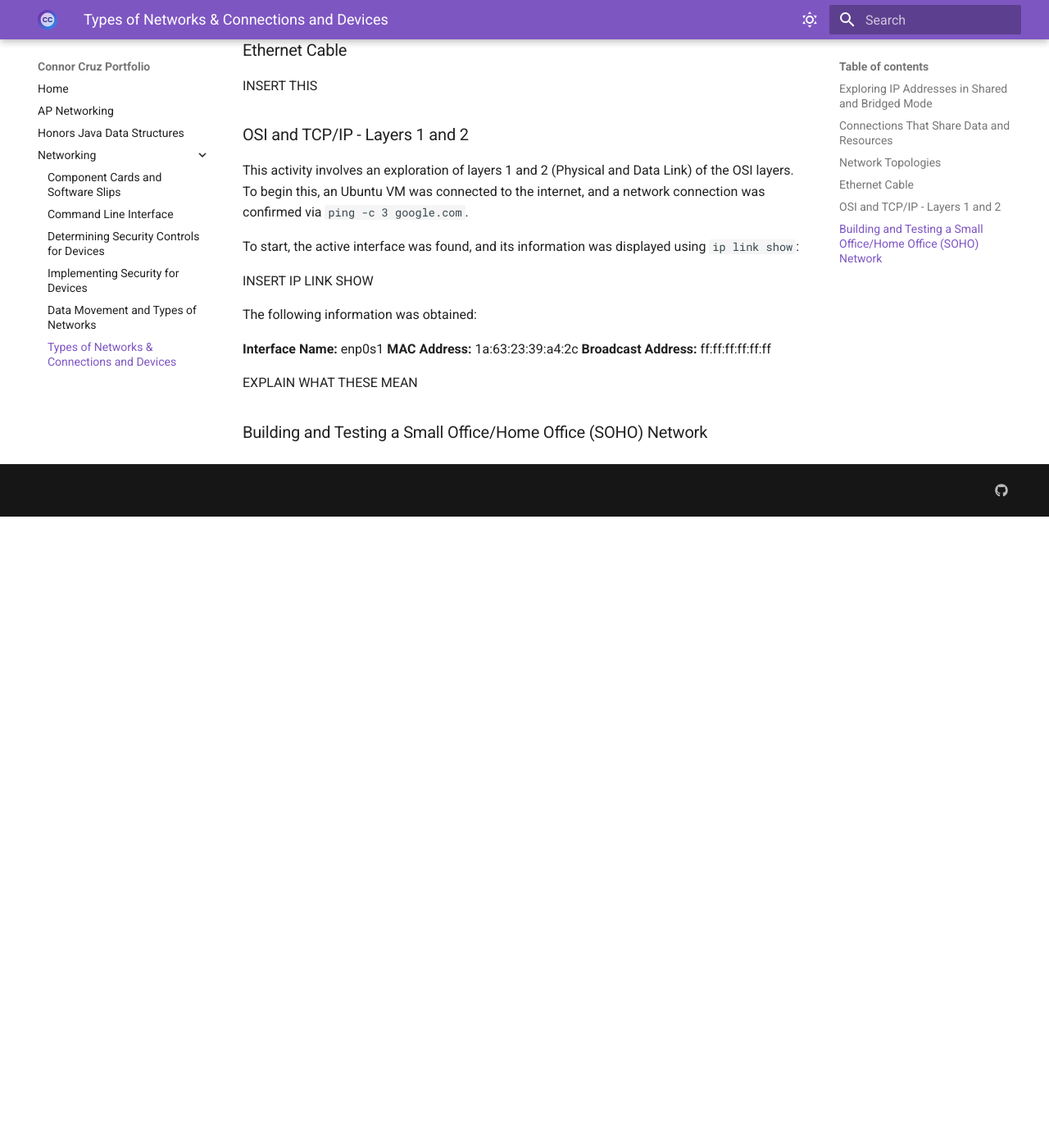
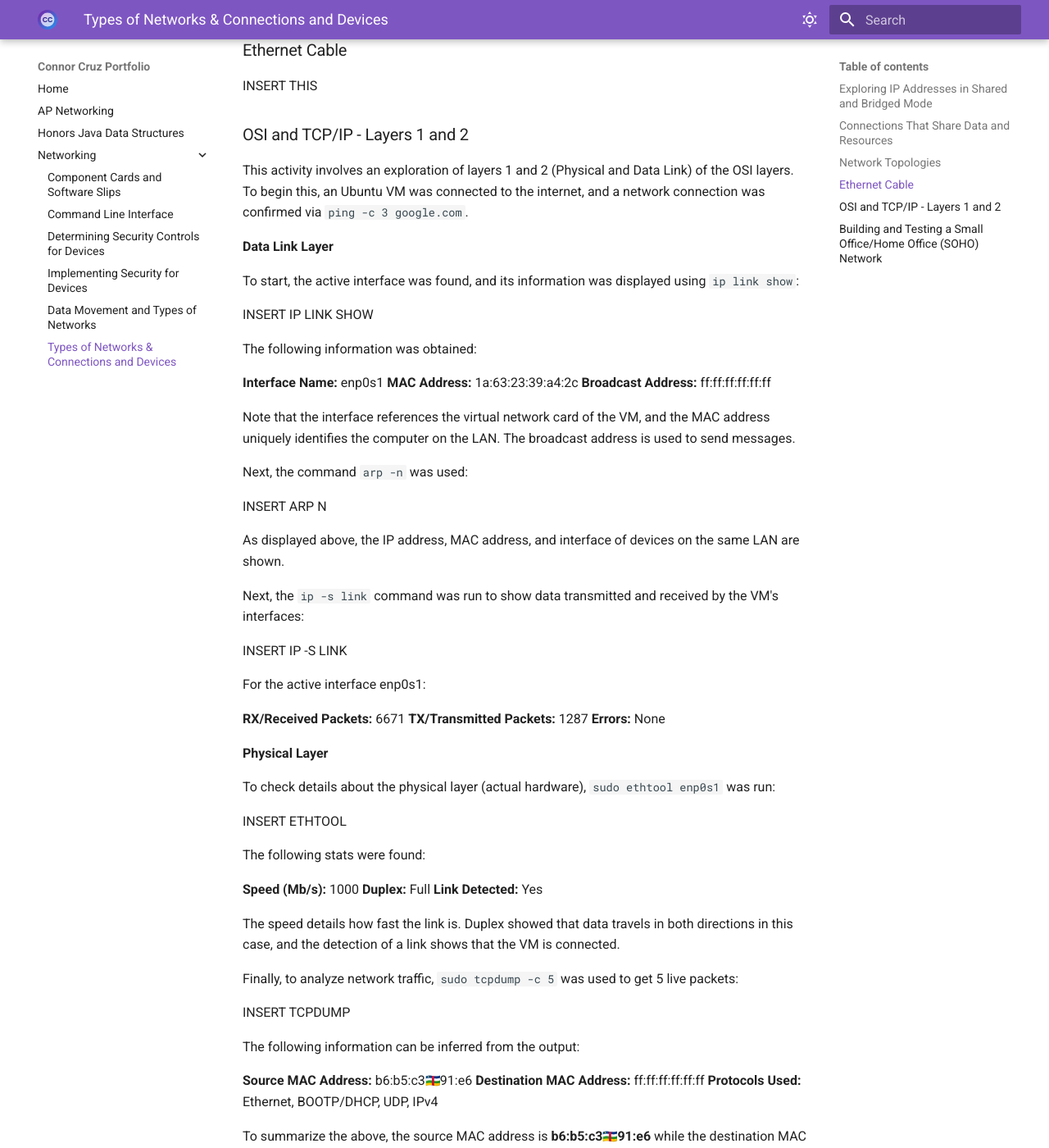
Before and after one commit to connorfcruz/cruz-connor-portfolio, an MkDocs documentation site: the page built from docs/networking/assignment6.md, in a window 1280 px wide and 1400 px high, scrolled down 4710 px. Shown: the whole window at 82% size. Built offline with MkDocs 1.6.1 and Material for MkDocs 9.7.7, drawn with Linux system fonts in a browser that asks for light colours; emoji names are drawn with the system emoji font; before the commit the page ends 5340 px from its top, so only the background shows below that; some of the changed text lies outside the part shown.

Commit message:
Assignment 6 changes

```diff
--- a/docs/networking/assignment6.md
+++ b/docs/networking/assignment6.md
@@ -127,6 +127,8 @@ INSERT THIS
 
 This activity involves an exploration of layers 1 and 2 (Physical and Data Link) of the OSI layers. To begin this, an Ubuntu VM was connected to the internet, and a network connection was confirmed via `ping -c 3 google.com`.
 
+**Data Link Layer**
+
 To start, the active interface was found, and its information was displayed using `ip link show`:
 
 INSERT IP LINK SHOW
@@ -137,6 +139,53 @@ The following information was obtained:
 **MAC Address:** 1a:63:23:39:a4:2c
 **Broadcast Address:** ff:ff:ff:ff:ff:ff
 
-EXPLAIN WHAT THESE MEAN
+Note that the interface references the virtual network card of the VM, and the MAC address uniquely identifies the computer on the LAN. The broadcast address is used to send messages.
+
+Next, the command `arp -n` was used:
+
+INSERT ARP N
+
+As displayed above, the IP address, MAC address, and interface of devices on the same LAN are shown.
+
+
+Next, the `ip -s link` command was run to show data transmitted and received by the VM's interfaces:
+
+INSERT IP -S LINK
+
+For the active interface enp0s1:
+
+**RX/Received Packets:** 6671
+**TX/Transmitted Packets:** 1287
+**Errors:** None
+
+**Physical Layer**
+
+To check details about the physical layer (actual hardware), `sudo ethtool enp0s1` was run:
+
+INSERT ETHTOOL
+
+The following stats were found:
+
+**Speed (Mb/s):** 1000
+**Duplex:** Full
+**Link Detected:** Yes
+
+The speed details how fast the link is. Duplex showed that data travels in both directions in this case, and the detection of a link shows that the VM is connected.
+
+Finally, to analyze network traffic, `sudo tcpdump -c 5` was used to get 5 live packets:
+
+INSERT TCPDUMP
+
+The following information can be inferred from the output:
+
+**Source MAC Address:** b6:b5:c3:cf:91:e6
+**Destination MAC Address:** ff:ff:ff:ff:ff:ff
+**Protocols Used:** Ethernet, BOOTP/DHCP, UDP, IPv4
+
+To summarize the above, the source MAC address is **b6:b5:c3:cf:91:e6** while the destination MAC adddress is **ff:ff:ff:ff:ff:ff** (the broadcast address). The packets transferred are likely packets which are required for the maintaining of certain protocols or connections to the internet. This data is important for troubleshooting and network monitoring because it ensures that a stable connection is being maintained, and it shows each step of data transmission. Thus, problems can be pinpointed to certain IP and MAC addresses.
+
+**Reflection**
+
+INSERT REFLECTION PARAGRAPH
 
 ### Building and Testing a Small Office/Home Office (SOHO) Network
```
